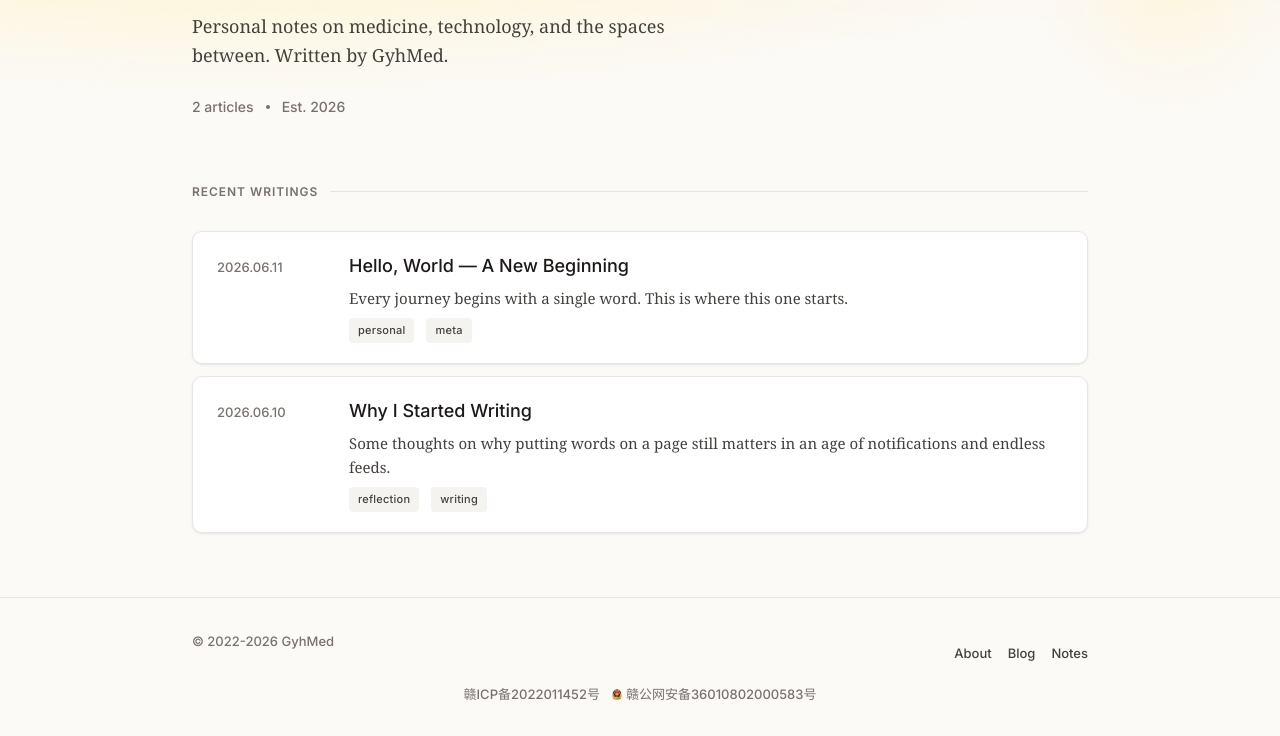
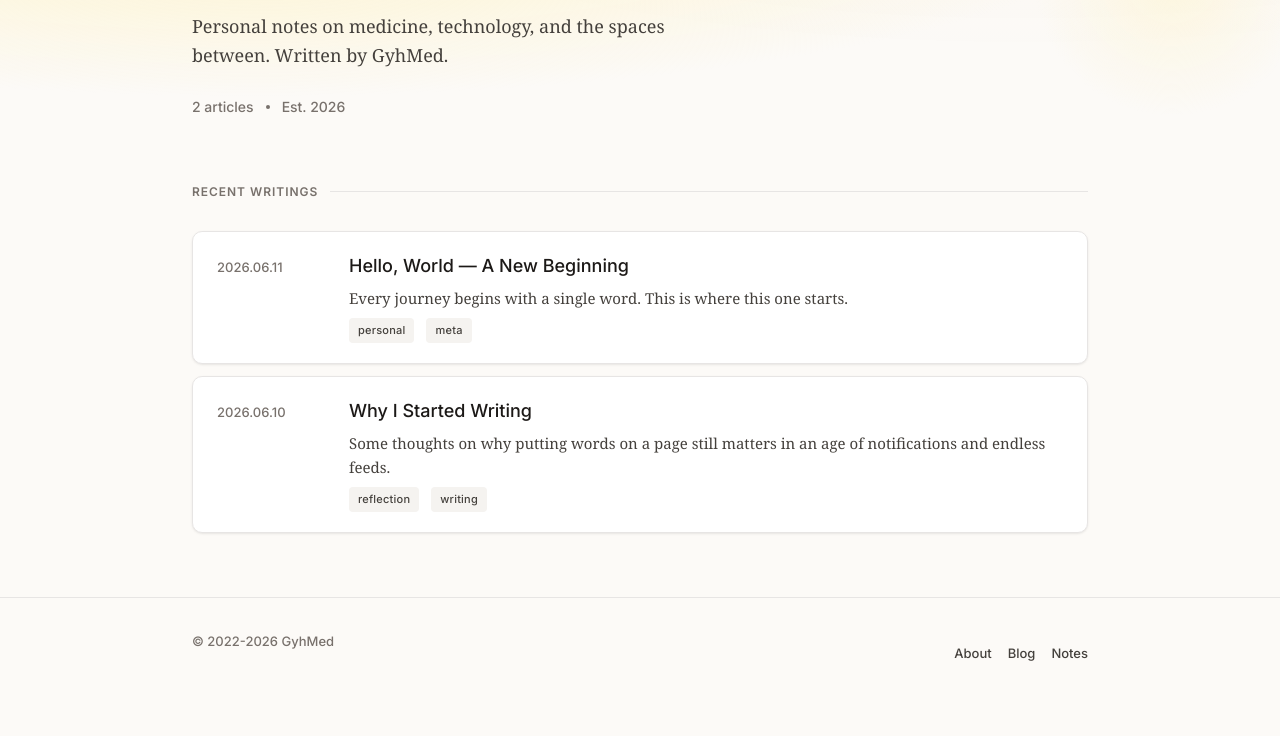
Before and after one commit to GyhMed/GyhMed.github.io, a plain HTML site: page index.html in a window 1280 px wide. Shown: the part 258-994 px from the top of the page. After the commit the page ends 963 px from the top, so only its background shows below. Drawn offline with nearby package versions, Linux system fonts and the light colour scheme; a small style sheet from the web is missing.

Commit message:
Remove ICP and public security filing info from footer
ICP filing (赣ICP备2022011452号) has been cancelled. Remove filing
links, badge images, and related CSS styles from both index and 404 pages.

```diff
--- a/css/style.css
+++ b/css/style.css
@@ -993,45 +993,6 @@ img {
   color: var(--text-primary);
 }
 
-.footer-records {
-  max-width: var(--content-wide);
-  margin: 0.75rem auto 0;
-  padding: 0 var(--gap-lg);
-  display: flex;
-  align-items: center;
-  justify-content: center;
-  gap: 0.75rem;
-  flex-wrap: nowrap;
-  text-align: center;
-  font-family: var(--font-heading);
-  font-size: 0.8125rem;
-  line-height: 1.5;
-  color: var(--text-muted);
-  white-space: nowrap;
-}
-
-.footer-records a {
-  color: inherit;
-}
-
-.footer-records a:hover {
-  color: var(--text-secondary);
-}
-
-.gongan-record {
-  display: inline-flex;
-  align-items: center;
-  gap: 0.25rem;
-  vertical-align: middle;
-}
-
-.gongan-record img {
-  display: block;
-  width: 10px !important;
-  height: 11px !important;
-  border-radius: 0;
-  flex: 0 0 auto;
-}
 
 /* --- View Transitions --- */
 .view {
--- a/index.html
+++ b/index.html
@@ -82,13 +82,6 @@
         <li><a href="/notes">Notes</a></li>
       </ul>
     </div>
-    <p class="footer-records">
-      <a href="https://beian.miit.gov.cn/#/Integrated/index" target="_blank" rel="noopener noreferrer">赣ICP备2022011452号</a>
-      <a class="gongan-record" href="https://beian.mps.gov.cn/#/query/webSearch" target="_blank" rel="noopener noreferrer">
-        <img src="/assets/公安备案.png" alt="" aria-hidden="true">
-        <span>赣公网安备36010802000583号</span>
-      </a>
-    </p>
   </footer>
 
   <!-- marked.js with fallback -->
```
Also changed, not shown: 404.html (+0 -7 lines), assets/gongan-beian.png (deleted), assets/公安备案.png (deleted).
